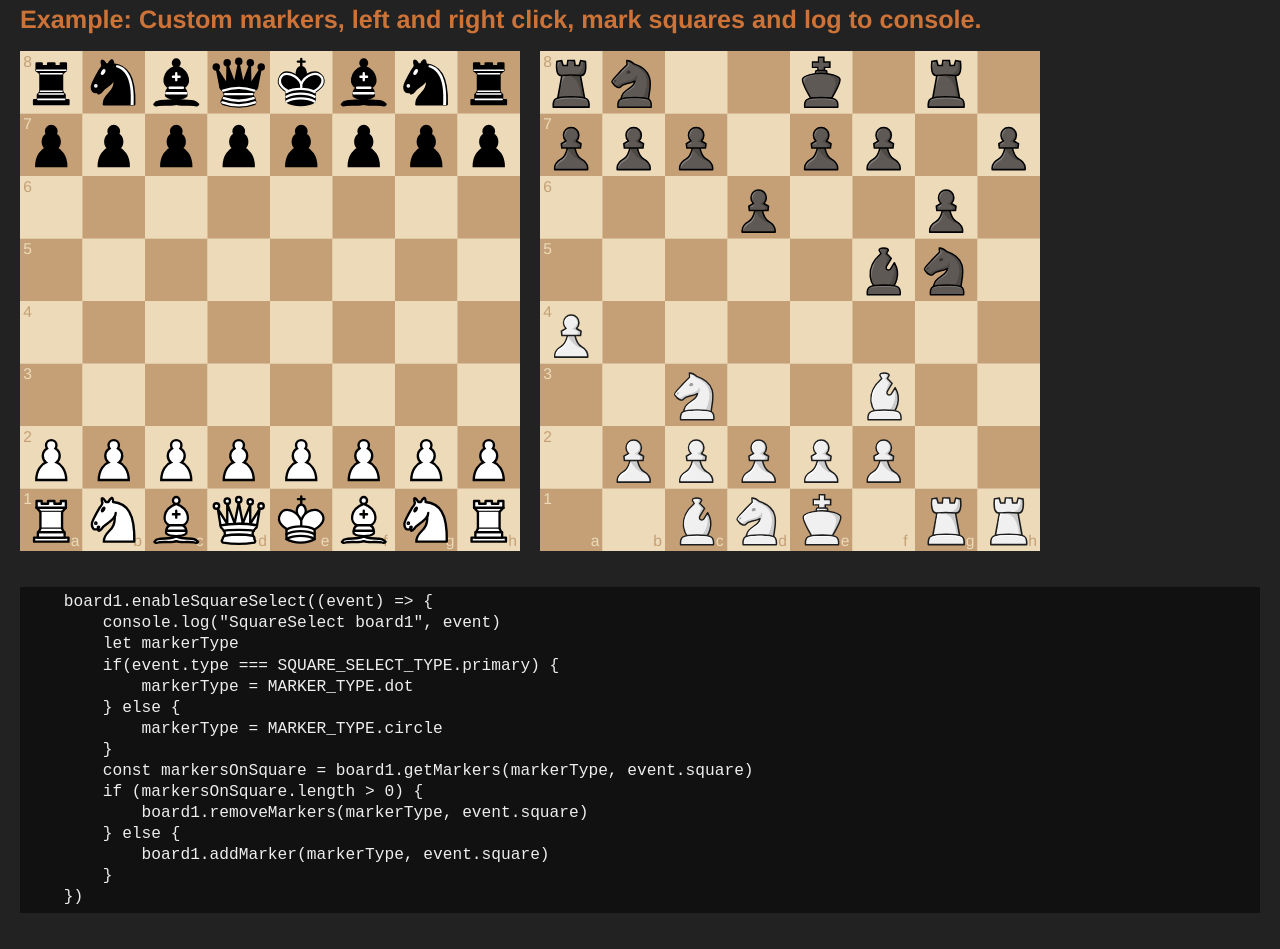
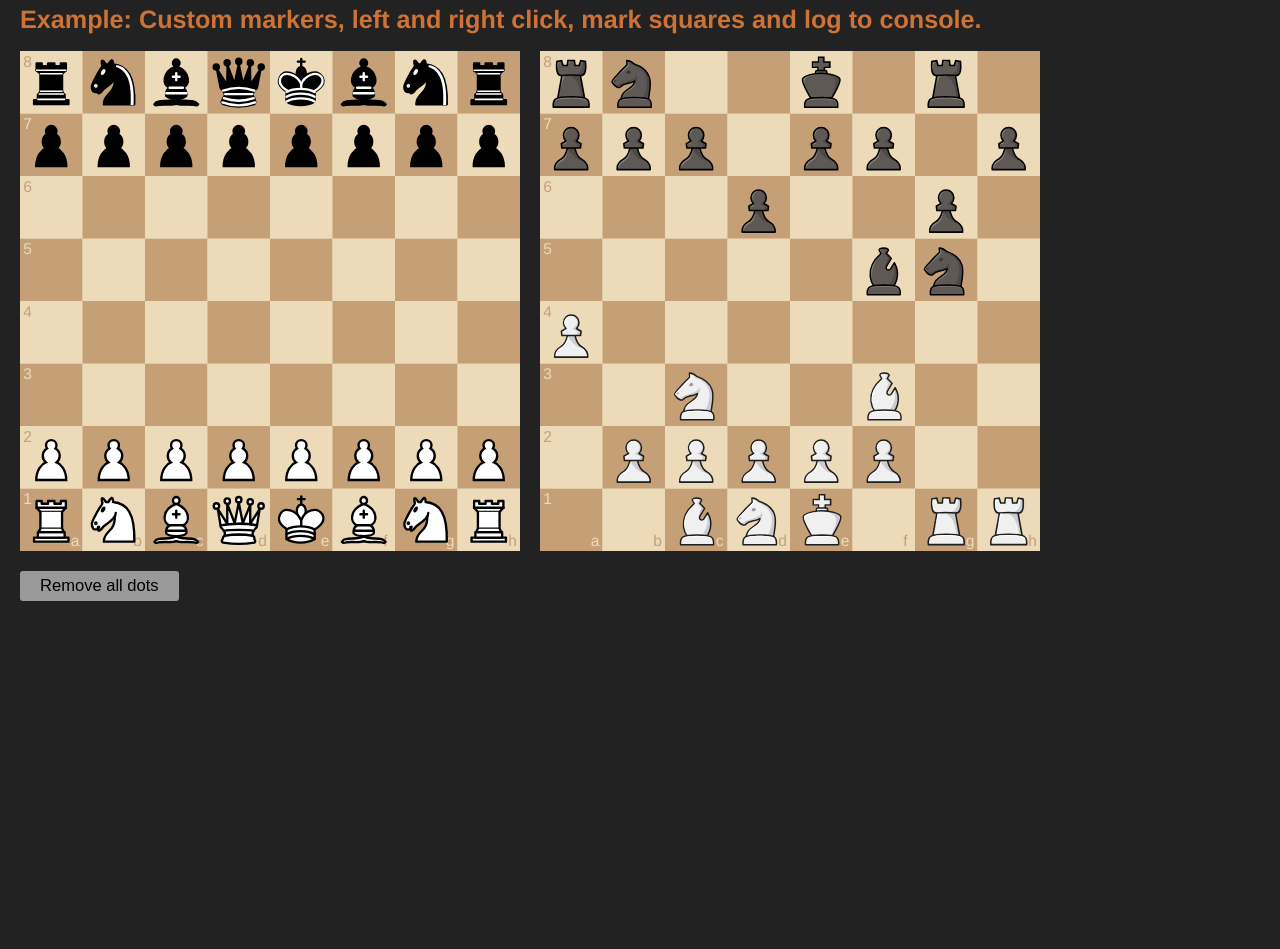
Before and after one commit to shaack/cm-chessboard, a website: page examples/input-callbacks.html in a window 1280 px wide. Shown: the part 89-1038 px from the top of the page. After the commit the page ends 800 px from the top, so only its background shows below. Drawn offline with nearby package versions, Linux system fonts and the light colour scheme; files that its build step writes are made by us from their sources.

Commit message:
Added "Remove dots" button

```diff
--- a/examples/input-callbacks.html
+++ b/examples/input-callbacks.html
@@ -13,23 +13,9 @@
 <div class="board" id="board1"></div>
 <div class="board" id="board2"></div>
 <br style="clear: both"/>
-<pre>
-    board1.enableSquareSelect((event) => {
-        console.log("SquareSelect board1", event)
-        let markerType
-        if(event.type === SQUARE_SELECT_TYPE.primary) {
-            markerType = MARKER_TYPE.dot
-        } else {
-            markerType = MARKER_TYPE.circle
-        }
-        const markersOnSquare = board1.getMarkers(markerType, event.square)
-        if (markersOnSquare.length > 0) {
-            board1.removeMarkers(markerType, event.square)
-        } else {
-            board1.addMarker(markerType, event.square)
-        }
-    })
-</pre>
+<div>
+    <button onclick="window.removeDots()" class="btn btn-primary">Remove all dots</button>
+</div>
 <script type="module">
     import {Chessboard, MARKER_TYPE, SQUARE_SELECT_TYPE} from "../src/cm-chessboard/Chessboard.js"
     import {FEN} from "../src/cm-chessboard/model/Position.js"
@@ -53,6 +39,9 @@
             board1.addMarker(markerType, event.square)
         }
     })
+    window.removeDots = () => {
+        board1.removeMarkers(MARKER_TYPE.dot)
+    }
 
     const board2 = new Chessboard(document.getElementById("board2"), {
         position: "rn2k1r1/ppp1pp1p/3p2p1/5bn1/P7/2N2B2/1PPPPP2/2BNK1RR",
```
